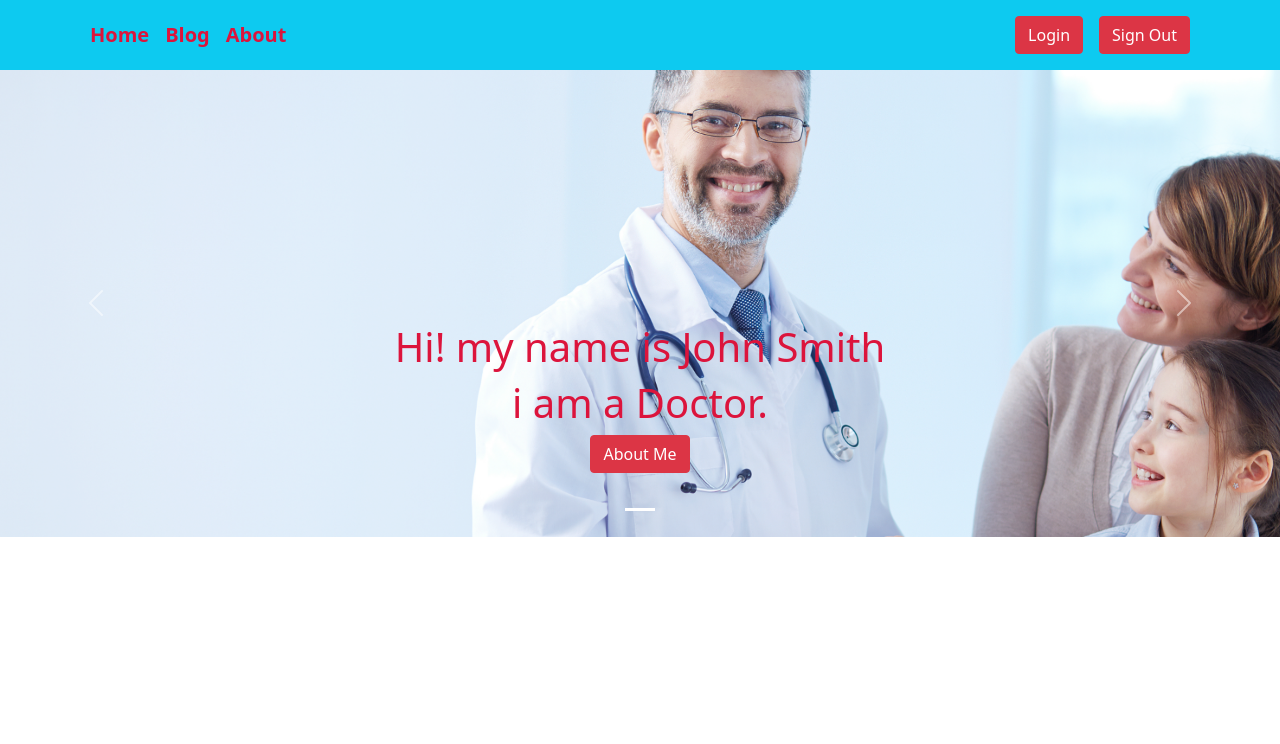
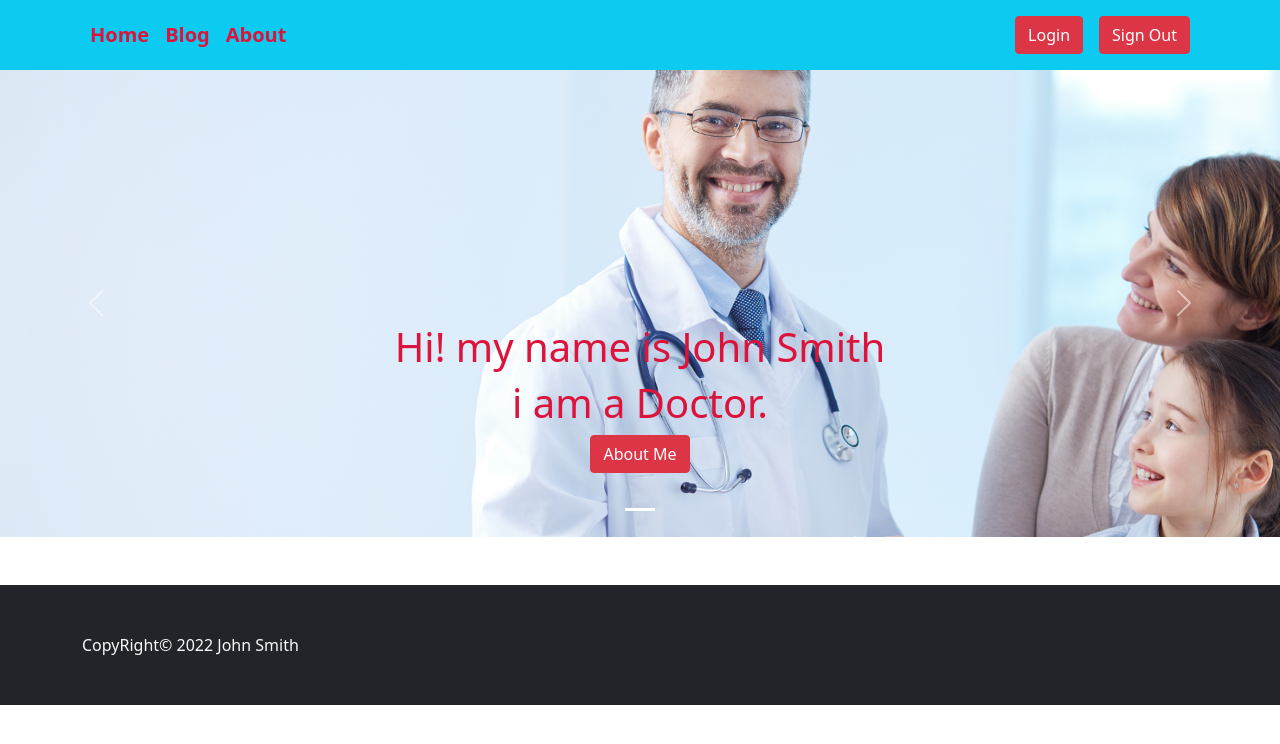
Before and after one commit to hasanhridoy01/Assignment-10-project, a React (Create React App) app: page / in a window 1280 px wide. Shown: the top 744 px of the page. Built offline with nearby package versions, Linux system fonts and the light colour scheme.

Commit message:
footer section done

```diff
--- a/package.json
+++ b/package.json
@@ -3,6 +3,9 @@
   "version": "0.1.0",
   "private": true,
   "dependencies": {
+    "@fortawesome/fontawesome-svg-core": "^6.1.1",
+    "@fortawesome/free-solid-svg-icons": "^6.1.1",
+    "@fortawesome/react-fontawesome": "^0.1.18",
     "@testing-library/jest-dom": "^5.16.4",
     "@testing-library/react": "^13.1.1",
     "@testing-library/user-event": "^13.5.0",
--- a/src/App.js
+++ b/src/App.js
@@ -1,5 +1,6 @@
 import './App.css';
 import Banner from './components/CommonPages/Banner/Banner';
+import Footer from './components/CommonPages/Footer/Footer';
 import Header from './components/CommonPages/Header/Header';
 
 function App() {
@@ -7,6 +8,7 @@ function App() {
     <div className="">
       <Header></Header>
       <Banner></Banner>
+      <Footer></Footer>
     </div>
   );
 }
--- a/src/components/CommonPages/Footer/Footer.js
+++ b/src/components/CommonPages/Footer/Footer.js
@@ -0,0 +1,20 @@
+import React from 'react';
+
+const Footer = () => {
+  return (
+    <div className='bg-dark p-5 mt-5'>
+      <div className="container">
+        <div className="row">
+          <div className="col-sm-12 col-md-8 col-lg-8">
+            <span className='text-light'>CopyRight© 2022 John Smith</span>
+          </div>
+          <div className="col-sm-12 col-md-6 col-lg-4">
+
+          </div>
+        </div>
+      </div>
+    </div>
+  );
+};
+
+export default Footer;
```
Also changed, not shown: src/components/HomePages/Home/Home.js (+11 -0 lines), 1 other file (tests, documents, lock files or other folders).
